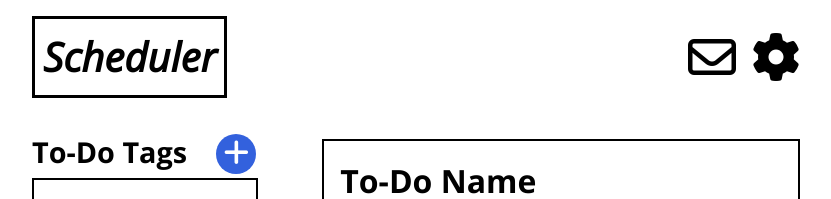
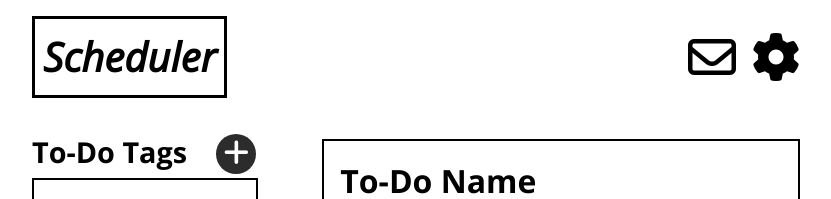
Before and after one commit to StillLutto/Scheduler, a React (Vite) app: page / in a window 1280 px wide. Shown: the top 199 px of the page, without its empty margins (224-1055 px from the left). Built offline with nearby package versions, Linux system fonts and the light colour scheme.

Commit message:
feat: change button background color to grayish

```diff
--- a/src/index.css
+++ b/src/index.css
@@ -52,7 +52,7 @@ body {
   display: flex;
   width: 40px;
   height: 40px;
-  background-color: #3361dd;
+  background-color: #2c2c2c;
   border-radius: 50%;
   margin-left: auto;
   margin-right: 2px;
```
